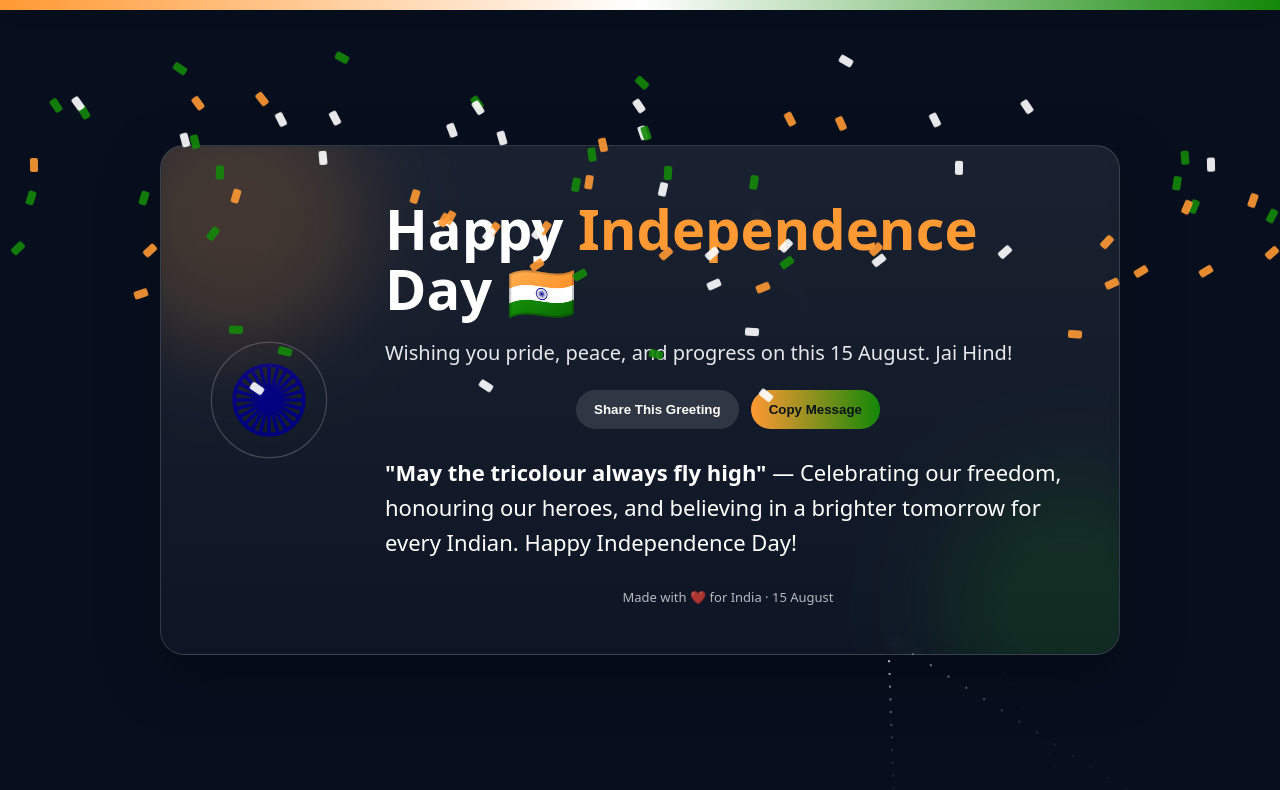
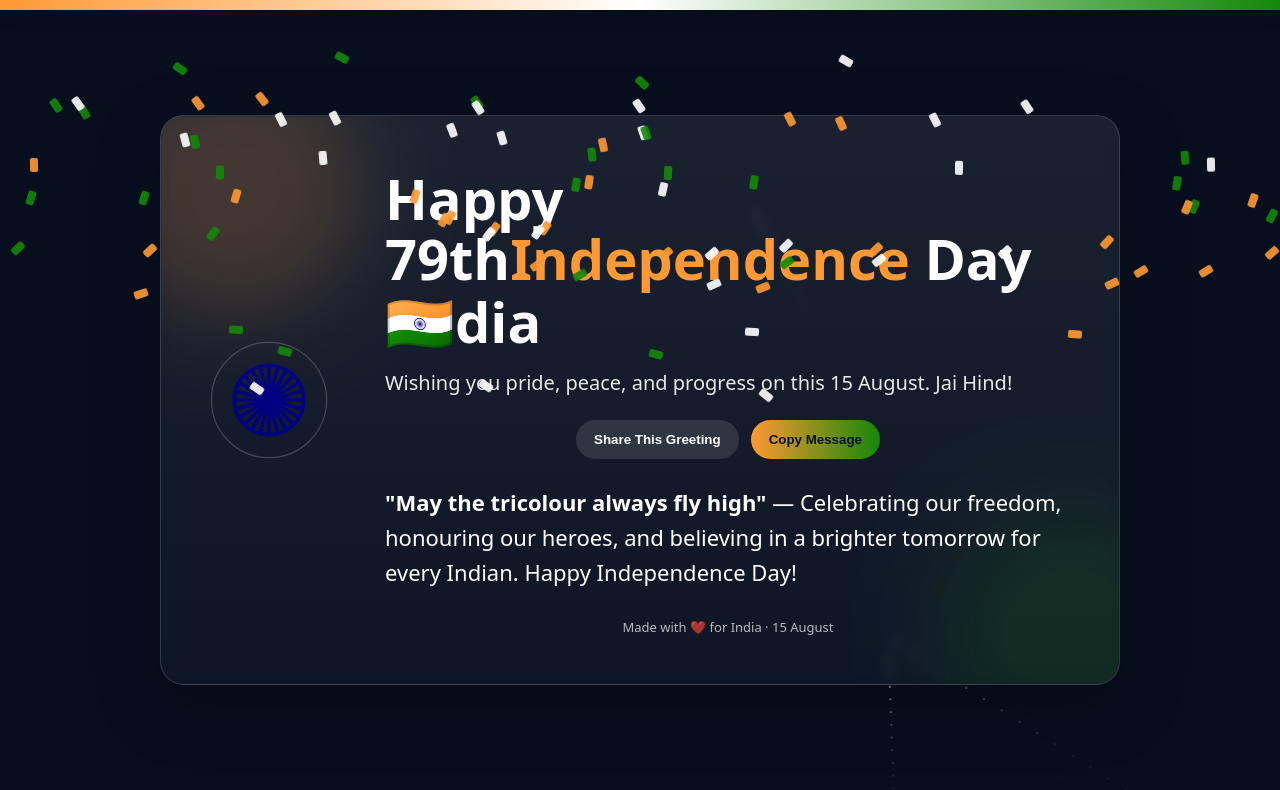
Before and after one commit to Saurabhedke01/eb-repo, a plain HTML site: page index.html in a window 1280 px wide. Drawn offline with Linux system fonts and the light colour scheme; animation ran at ten frames a second.

Commit message:
Update index.html

```diff
--- a/index.html
+++ b/index.html
@@ -147,7 +147,7 @@
         </svg>
 
         <div>
-          <h1 class="title">Happy <span style="color:var(--saffron)">Independence</span> Day <span class="flag">🇮🇳</span></h1>
+          <h1 class="title">Happy 79th<span style="color:var(--saffron)">Independence</span> Day <span class="flag">🇮🇳dia</span></h1>
           <p class="subtitle">Wishing you pride, peace, and progress on this 15 August. Jai Hind!</p>
           <div class="cta">
             <button class="btn share" id="shareBtn" type="button">Share This Greeting</button>
```
